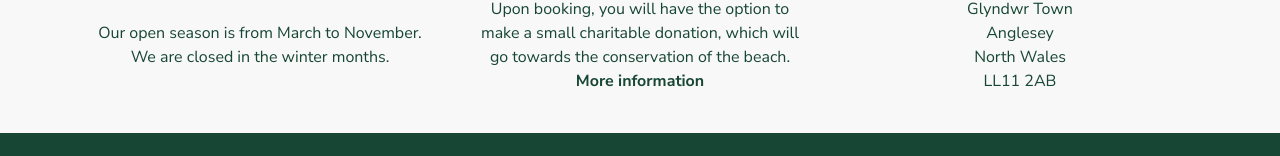
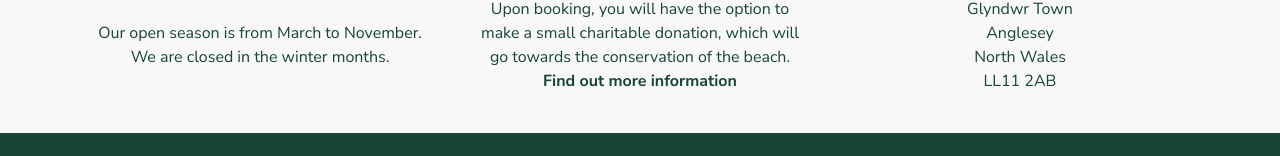
Before and after one commit to K-Coll/Milestone-Project-1, a plain HTML site: page index.html in a window 1280 px wide. Shown: the part 930-1086 px from the top of the page. Drawn offline with nearby package versions, Linux system fonts and the light colour scheme.

Commit message:
chore: update content for more information to increase SEO

```diff
--- a/index.html
+++ b/index.html
@@ -73,7 +73,7 @@
         </div>
         <div class="col-md-4 mt-sm-1 mb-sm-4">
           <h2 class="pb-3"><i class="fa-regular fa-credit-card"></i> Prices</h2>
-          <p class="px-4 px-sm-3">Prices range from £20 to £35 per night.<br><br>Upon booking, you will have the option to make a small charitable donation, which will go towards the conservation of the beach.<a href="https://www.mcsuk.org/about-us/where-we-work/our-focus-in-wales/" target="_blank" aria-label="link to take you to the Marine Conservation Society Focus in Wales page"><strong> More information</strong></a></p>
+          <p class="px-4 px-sm-3">Prices range from £20 to £35 per night.<br><br>Upon booking, you will have the option to make a small charitable donation, which will go towards the conservation of the beach.<a href="https://www.mcsuk.org/about-us/where-we-work/our-focus-in-wales/" target="_blank" aria-label="link to take you to the Marine Conservation Society Focus in Wales page"><strong> Find out more information</strong></a></p>
       </div>
         <div class="col-md-4 mt-sm-1 mb-sm-3">
           <h2 class="pb-3"><i class="fa-solid fa-map-location-dot"></i> Address</h2>
```
